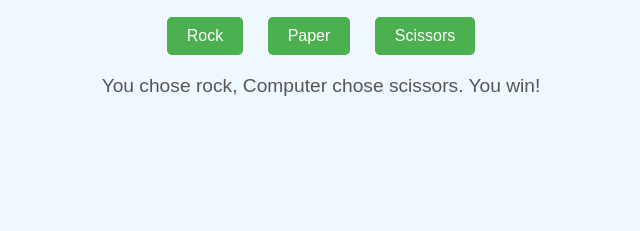
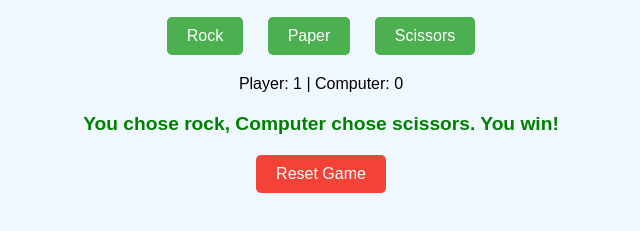
Before and after one commit to Harshitchandel20/simulatedWork_Harshit, a plain HTML site: page JavaScript/Rock_Paper_Scissors/index.html in a window 1280 px wide. Both pictures are taken after a click on the button "Rock". Shown: the part 95-326 px from the top of the page, without its empty margins (319-959 px from the left). Drawn offline with Linux system fonts and the light colour scheme.

Commit message:
SW-Hour 2

```diff
--- a/JavaScript/Rock_Paper_Scissors/index.html
+++ b/JavaScript/Rock_Paper_Scissors/index.html
@@ -9,11 +9,15 @@
 <body>
   <h1>Rock Paper Scissors</h1>
   <div class="buttons">
-    <button id="rock">Rock</button>
-    <button id="paper">Paper</button>
-    <button id="scissors">Scissors</button>
+    <button data-choice="rock">Rock</button>
+    <button data-choice="paper">Paper</button>
+    <button data-choice="scissors">Scissors</button>
+  </div>
+  <div id="score">
+    Player: 0 | Computer: 0
   </div>
   <div id="result"></div>
+  <button id="reset">Reset Game</button>
   <script src="script.js"></script>
 </body>
 </html>
--- a/JavaScript/Rock_Paper_Scissors/script.js
+++ b/JavaScript/Rock_Paper_Scissors/script.js
@@ -1,8 +1,15 @@
 document.addEventListener('DOMContentLoaded', function () {
+    let playerScore = 0;
+    let computerScore = 0;
+
+    const choices = ["rock", "paper", "scissors"];
+    const resultDiv = document.getElementById("result");
+    const scoreDiv = document.getElementById("score");
+    const resetButton = document.getElementById("reset");
+
     function playGame(playerChoice) {
-        const choices = ["rock", "paper", "scissors"];
         const computerChoice = choices[Math.floor(Math.random() * 3)];
-        let resultMessage = `You chose ${playerChoice}, Computer chose ${computerChoice}. `;
+        let resultMessage = `You chose <span class="highlight">${playerChoice}</span>, Computer chose <span class="highlight">${computerChoice}</span>. `;
 
         if (playerChoice === computerChoice) {
             resultMessage += "It's a tie!";
@@ -12,15 +19,33 @@ document.addEventListener('DOMContentLoaded', function () {
             (playerChoice === "scissors" && computerChoice === "paper")
         ) {
             resultMessage += "You win!";
+            resultDiv.className = "win";
+            playerScore++;
         } else {
-            resultMessage += "You lose!";
+            resultMessage += "Computer wins!";
+            resultDiv.className = "lose";
+            computerScore++;
         }
 
-        document.getElementById("result").innerText = resultMessage;
+        updateScore();
+
+        resultDiv.innerHTML = resultMessage;
     }
 
-    // Add event listeners for each button by their id
-    document.getElementById("rock").addEventListener("click", () => playGame("rock"));
-    document.getElementById("paper").addEventListener("click", () => playGame("paper"));
-    document.getElementById("scissors").addEventListener("click", () => playGame("scissors"));
+    function updateScore() {
+        scoreDiv.innerText = `Player: ${playerScore} | Computer: ${computerScore}`;
+    }
+
+    function resetGame() {
+        playerScore = 0;
+        computerScore = 0;
+        updateScore();
+        resultDiv.innerText = "";
+    }
+
+    document.querySelector('button[data-choice="rock"]').addEventListener('click', () => playGame('rock'));
+    document.querySelector('button[data-choice="paper"]').addEventListener('click', () => playGame('paper'));
+    document.querySelector('button[data-choice="scissors"]').addEventListener('click', () => playGame('scissors'));
+
+    resetButton.addEventListener('click', resetGame);
 });
--- a/JavaScript/Rock_Paper_Scissors/style.css
+++ b/JavaScript/Rock_Paper_Scissors/style.css
@@ -42,3 +42,28 @@ body {
     font-size: 1.2rem;
     color: #555;
 }
+
+#result.win {
+    color: green;
+    font-weight: bold;
+}
+
+#result.lose {
+    color: red;
+    font-weight: bold;
+}
+
+#reset {
+    background-color: #f44336;
+    color: white;
+    border: none;
+    border-radius: 5px;
+    padding: 10px 20px;
+    font-size: 1rem;
+    cursor: pointer;
+    margin-top: 20px;
+}
+
+#reset:hover {
+    background-color: #e53935;
+}
```
Lines whose indentation alone changed are shown as unchanged.
